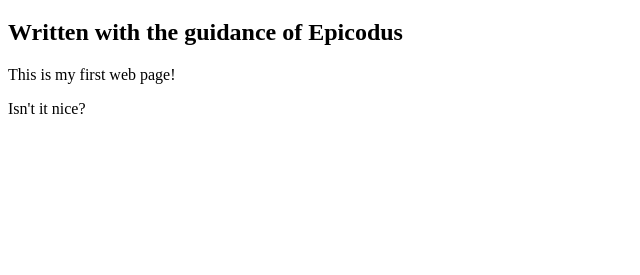
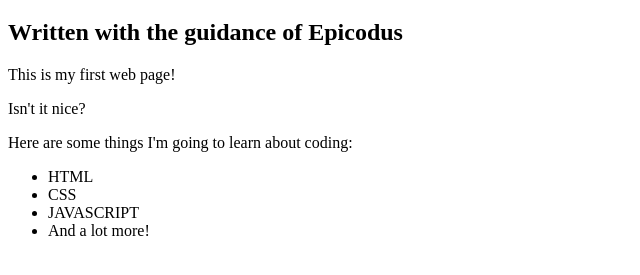
Before and after one commit to EldenCodeLord/my-first-webpage, a plain HTML site: page my-first-webpage.html in a window 1280 px wide. Shown: the part 61-336 px from the top of the page, without its empty margins (0-640 px from the left). Drawn offline with Linux system fonts and the light colour scheme.

Commit message:
Add list elements.

```diff
--- a/my-first-webpage.html
+++ b/my-first-webpage.html
@@ -1,9 +1,16 @@
 <!DOCTYPE HTML>
 <html lang="en-US">
   <title>My First Webpage</title>
-  <body>
-    <h1>My first web page!</h1>
-    <h2>Written with the guidance of Epicodus</h2>
-  <p>This is my first web page!</p>
-  <p>Isn't it nice?</p>
+<body>
+  <h1>My first web page!</h1>
+  <h2>Written with the guidance of Epicodus</h2>
+<p>This is my first web page!</p>
+<p>Isn't it nice?</p>
+<p>Here are some things I'm going to learn about coding:</p>
+ <ul>
+  <li>HTML</li>
+  <li>CSS</li>
+  <li>JAVASCRIPT</li>
+  <li>And a lot more!</li>
+ </ul>
 </body>
```
